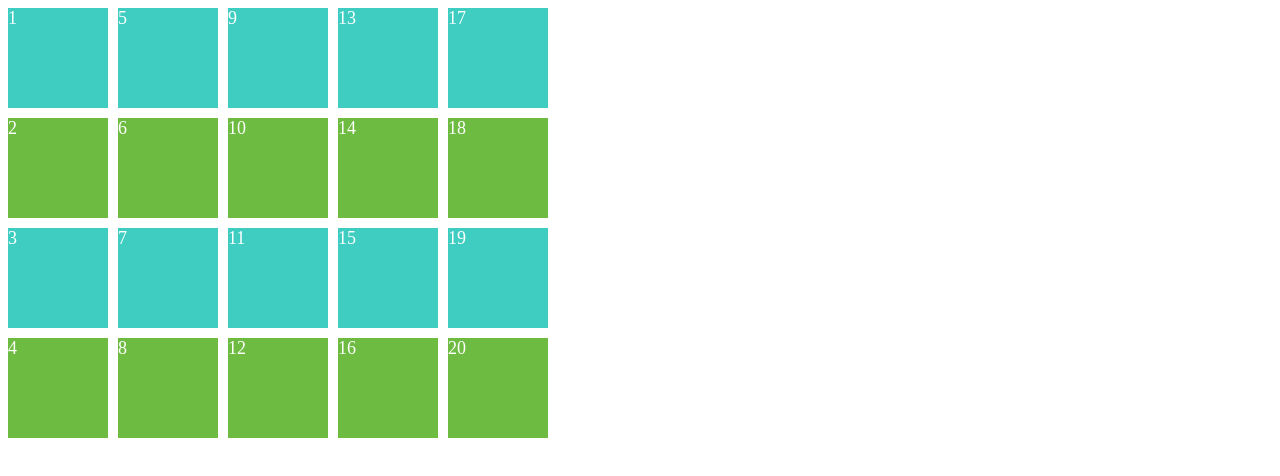
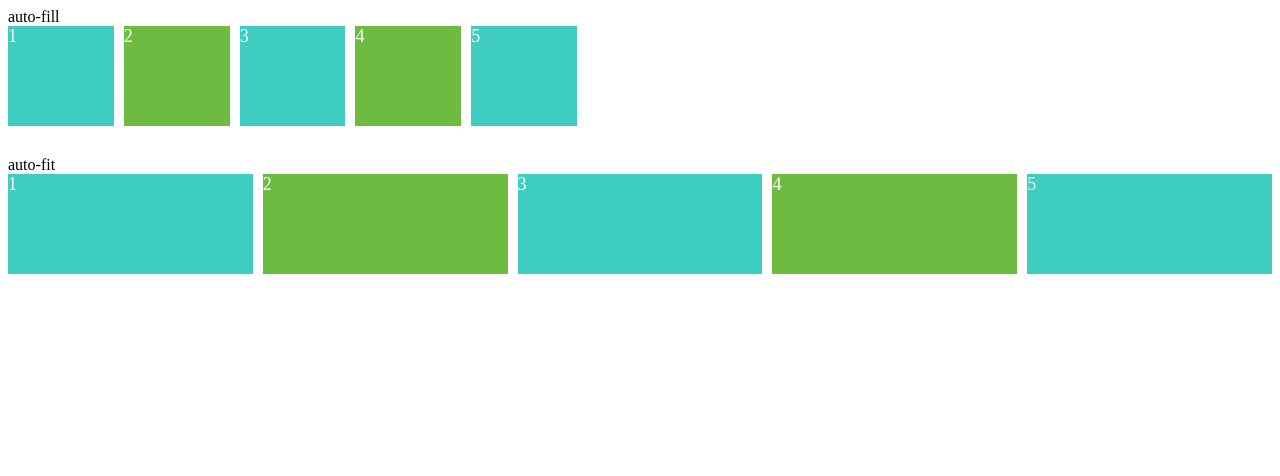
Before and after one commit to nagneo/scss-masterclass, a plain HTML site: page index.html in a window 1280 px wide. Drawn offline with Linux system fonts and the light colour scheme.

Commit message:
[TIL] auto-fill, auto-fit

```diff
--- a/index.html
+++ b/index.html
@@ -8,27 +8,21 @@
     <link rel="stylesheet" href="styles.css" />
   </head>
   <body>
-  <div class="father">
+    auto-fill
+    <div class="grid">
       <div class="item">1</div>
       <div class="item">2</div>
       <div class="item">3</div>
       <div class="item">4</div>
       <div class="item">5</div>
-    <div class="item">6</div>
-    <div class="item">7</div>
-    <div class="item">8</div>
-    <div class="item">9</div>
-    <div class="item">10</div>
-    <div class="item">11</div>
-    <div class="item">12</div>
-    <div class="item">13</div>
-    <div class="item">14</div>
-    <div class="item">15</div>
-    <div class="item">16</div>
-    <div class="item">17</div>
-    <div class="item">18</div>
-    <div class="item">19</div>
-    <div class="item">20</div>
+    </div>
+    auto-fit
+    <div class="grid">
+      <div class="item">1</div>
+      <div class="item">2</div>
+      <div class="item">3</div>
+      <div class="item">4</div>
+      <div class="item">5</div>
     </div>
   </body>
 </html>
--- a/styles.css
+++ b/styles.css
@@ -1,12 +1,10 @@
-.father {
+.grid {
   display: grid;
   gap: 10px;
-  grid-template-columns: repeat(4, 100px);
-  grid-template-rows: repeat(4, 100px);
-  grid-auto-flow: column;
-  grid-auto-columns: 100px;
+  grid-auto-rows: 100px;
   color: white;
   font-size: 18px;
+  margin-bottom: 30px;
 }
 
 .item:nth-child(even) {
@@ -16,3 +14,11 @@
 .item:nth-child(odd) {
   background: rgb(63, 205, 193);
 }
+
+.grid:first-child {
+  grid-template-columns: repeat(auto-fill, minmax(100px, 1fr));
+}
+
+.grid:last-child {
+  grid-template-columns: repeat(auto-fit, minmax(100px, 1fr));
+}
```
Also changed, not shown: README.md. Lines whose indentation alone changed are shown as unchanged.
